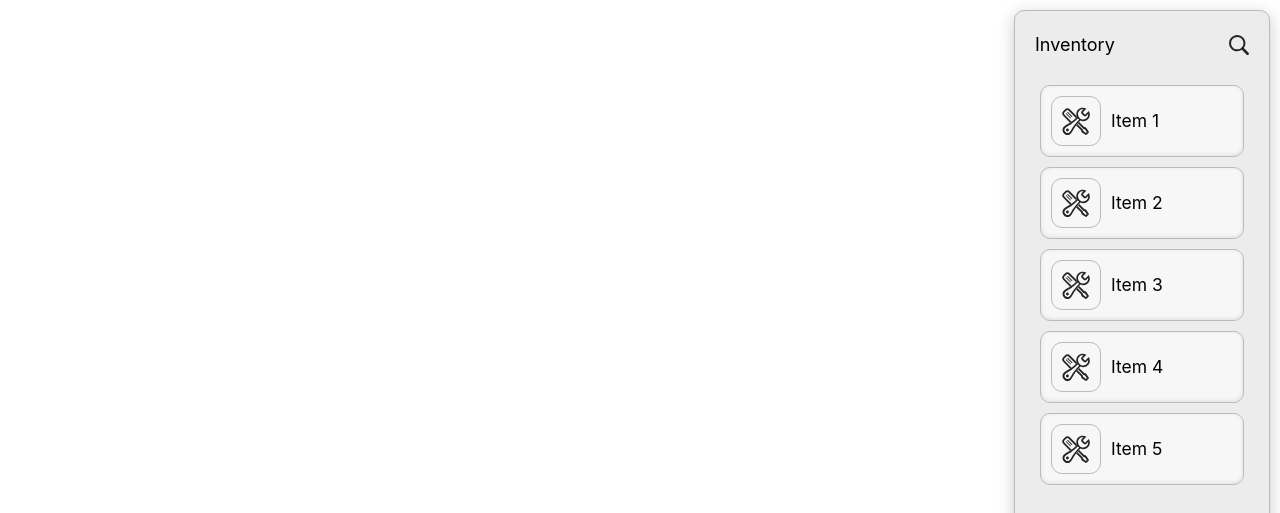
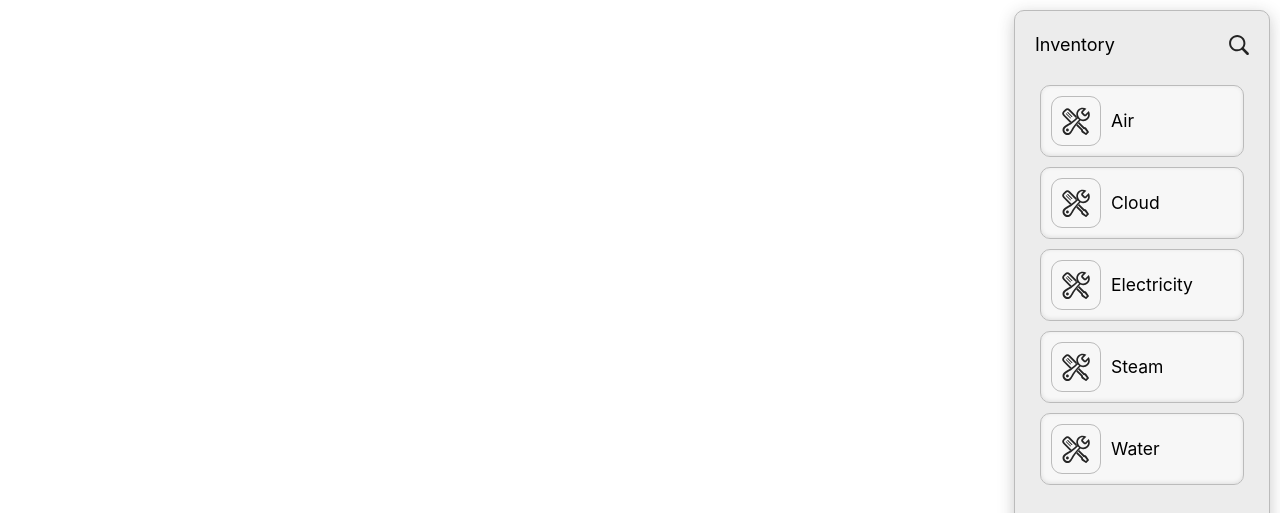
Before and after one commit to qberal/WEB4.1_SuperCraftGame, a Vue app in the folder frontend/: page /guest in a window 1280 px wide. Shown: the top 513 px of the page. Built offline with nearby package versions, Linux system fonts and the light colour scheme.

Commit message:
Implemented search in inventory

```diff
--- a/frontend/src/components/inventory/InventoryPanel.vue
+++ b/frontend/src/components/inventory/InventoryPanel.vue
@@ -1,6 +1,6 @@
 <script setup>
 import InventoryItem from "@/components/inventory/InventoryItem.vue";
-import {reactive, ref} from 'vue';
+import { reactive, ref, computed } from 'vue';
 
 defineProps({
   inventory: Array,
@@ -8,12 +8,11 @@ defineProps({
 
 // inventory data
 const inventory = reactive([
-  {id: 1, icon: "/favicon.svg", name: "Item 1"},
-  {id: 2, icon: "/favicon.svg", name: "Item 2"},
-  {id: 3, icon: "/favicon.svg", name: "Item 3"},
-  {id: 4, icon: "/favicon.svg", name: "Item 4"},
-  {id: 5, icon: "/favicon.svg", name: "Item 5"},
-
+  { id: 1, icon: "/favicon.svg", name: "Air" },
+  { id: 2, icon: "/favicon.svg", name: "Water" },
+  { id: 3, icon: "/favicon.svg", name: "Cloud" },
+  { id: 4, icon: "/favicon.svg", name: "Steam" },
+  { id: 5, icon: "/favicon.svg", name: "Electricity" },
 ]);
 
 const clickedItemId = ref(null);
@@ -22,8 +21,31 @@ const updateClickedItem = (id) => {
   clickedItemId.value = id;
 };
 
-let isSearchVisible = ref(false);
+const isSearchVisible = ref(false);
 
+const toggleSearch = () => {
+
+  if(isSearchVisible.value){
+    searchQuery.value = '';
+  }
+
+  isSearchVisible.value = !isSearchVisible.value;
+
+};
+
+const searchQuery = ref('');
+
+const filteredInventory = computed(() => {
+  let sortedInventory = [...inventory].sort((a, b) =>
+      a.name.localeCompare(b.name)
+  );
+
+  if (!searchQuery.value) return sortedInventory;
+
+  return sortedInventory.filter(item =>
+      item.name.toLowerCase().includes(searchQuery.value.toLowerCase())
+  );
+});
 </script>
 
 <template>
@@ -31,15 +53,24 @@ let isSearchVisible = ref(false);
     <div class="inventory-header">
       <h3 v-if="!isSearchVisible">Inventory</h3>
 
-      <input type="text" v-if="isSearchVisible" placeholder="Search inventory">
+      <input
+          type="text"
+          v-if="isSearchVisible"
+          placeholder="Search inventory"
+          v-model="searchQuery"
+      />
 
-      <img class="search-button" src="../../assets/img/magnifyingglass.svg" alt="magngifying glass icon"
-           @click="isSearchVisible = !isSearchVisible">
+      <img
+          class="search-button"
+          src="../../assets/img/magnifyingglass.svg"
+          alt="magnifying glass icon"
+          @click="toggleSearch"
+      >
     </div>
 
     <div class="inventory">
       <InventoryItem
-          v-for="item in inventory"
+          v-for="item in filteredInventory"
           :key="item.id"
           :icon="item.icon"
           :name="item.name"
@@ -51,7 +82,6 @@ let isSearchVisible = ref(false);
 </template>
 
 <style scoped>
-
 .inventory-header {
   display: flex;
   justify-content: space-between;
@@ -83,5 +113,4 @@ h3 {
   font-size: 18px;
   transition: opacity 0.3s ease;
 }
-
 </style>
```
